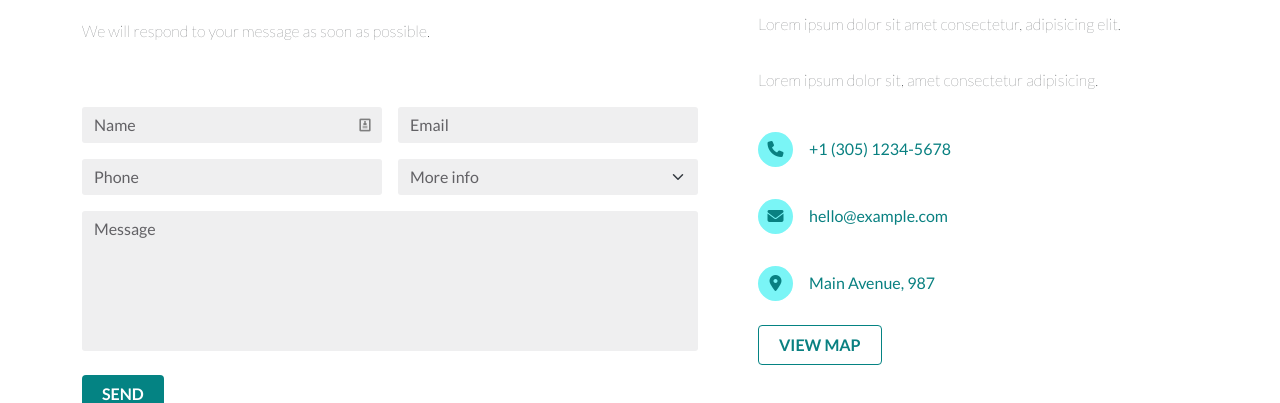
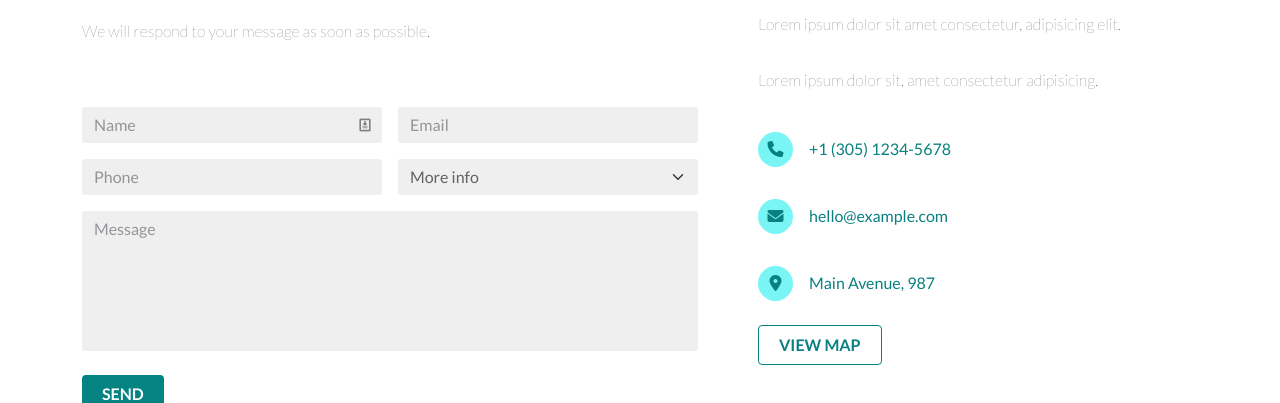
Before and after one commit to carmelopalumbo/proj-html-vuejs, a Vue app: page / in a window 1280 px wide. Shown: the part 5730-6133 px from the top of the page. Built offline with nearby package versions, Linux system fonts and the light colour scheme.

Commit message:
fix-forms-color

```diff
--- a/src/components/partials/forms.vue
+++ b/src/components/partials/forms.vue
@@ -123,7 +123,7 @@ export default {
           box-shadow: 0 0 10px $surfiegreen;
         }
         &::placeholder {
-          color: $midgray;
+          color: lighten($midgray, 20%);
         }
       }
 
```
